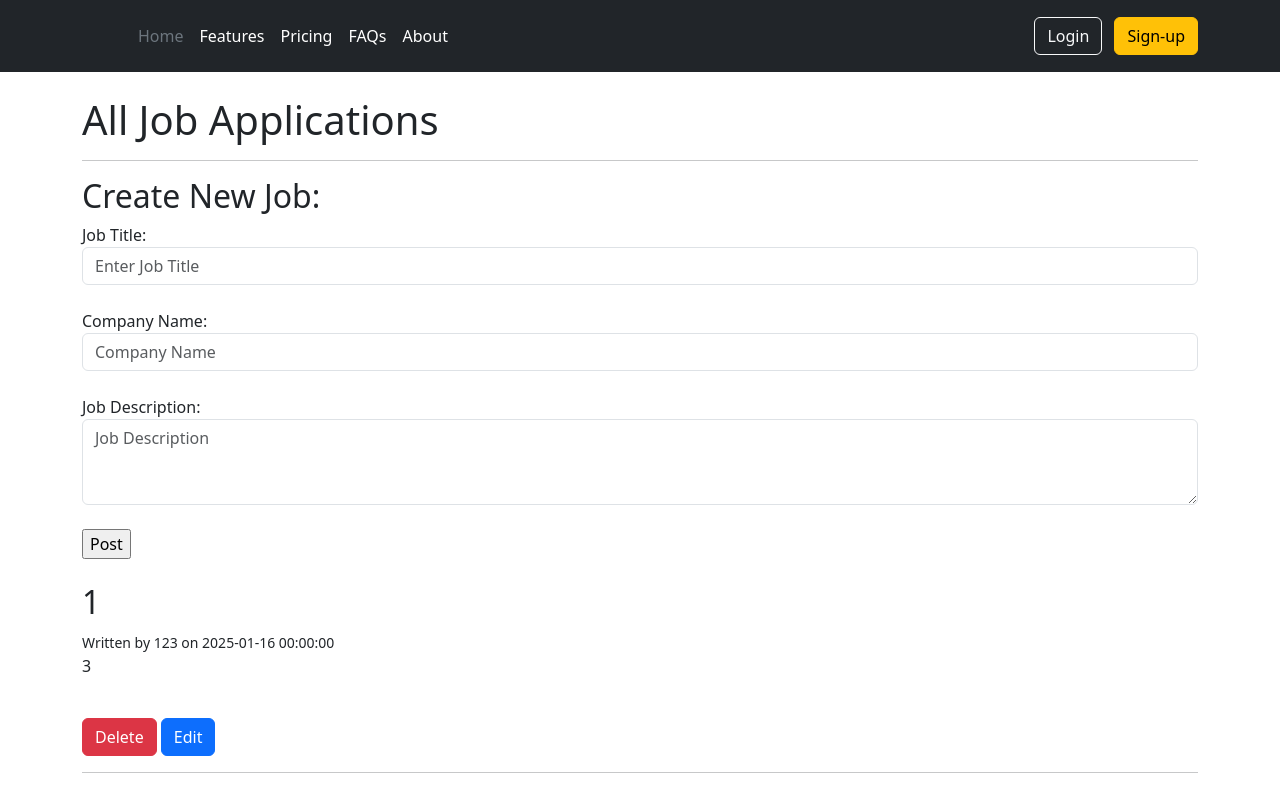
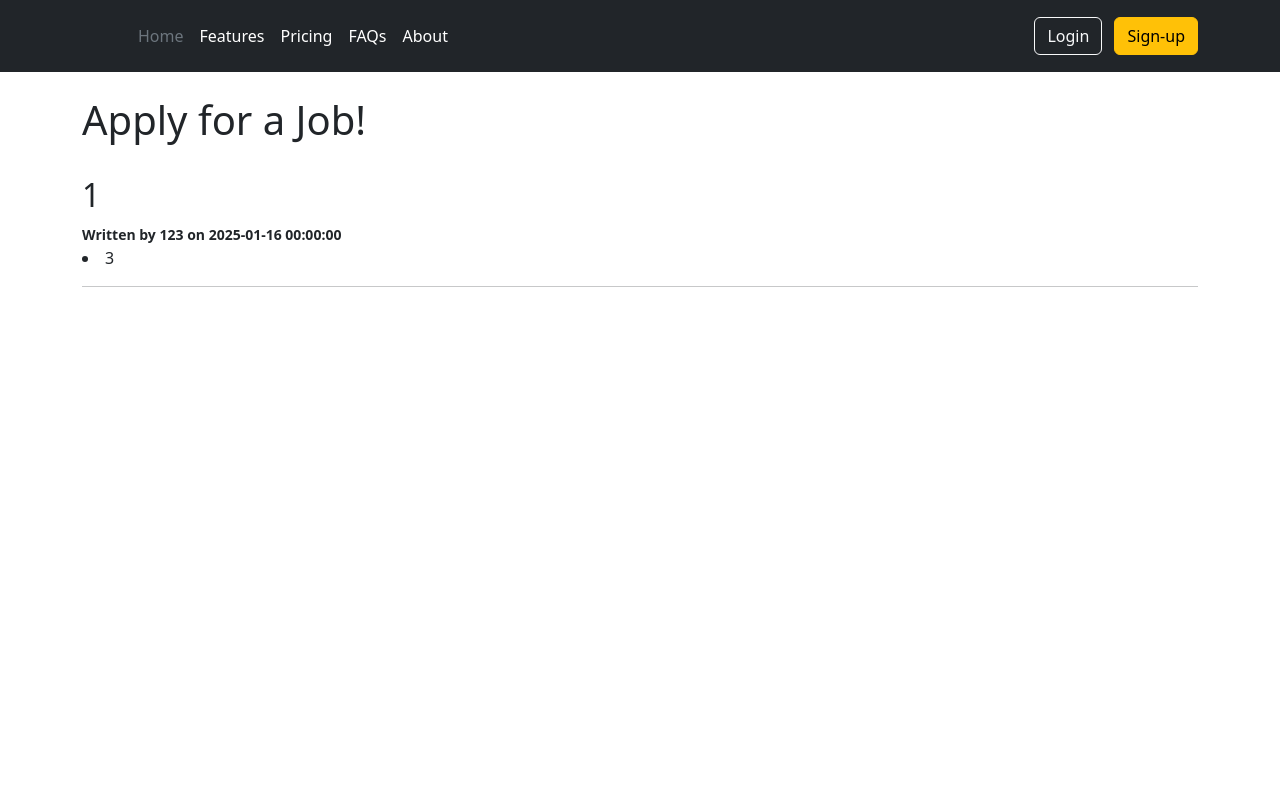
Before and after one commit to Jesse9475/FBLA_PROJECT_2024, a Flask app: page /posts in a window 1280 px wide. Run offline with Flask 3, Linux system fonts and the light colour scheme; data comes from the database, SQL or seed files in the repository; both versions use the stored data as it was after the commit.

Commit message:
Reworked Posts System & Fixed Job Application over work

```diff
--- a/app.py
+++ b/app.py
@@ -40,12 +40,13 @@ class BlogPost(db.Model):
     title = db.Column(db.String(100), nullable=False)
     content = db.Column(db.Text, nullable=False)
     author = db.Column(db.String(20), nullable=False, default='N/A')
-    date_posted = db.Column(db.DateTime, nullable=False, default=datetime.utcnow)
+    date_posted = db.Column(db.DateTime, nullable=False, default=datetime.utcnow().date())
 
     # Additional fields to store job application data
     applicant_name = db.Column(db.String(100), nullable=True)
     position = db.Column(db.String(100), nullable=True)
     cover_letter = db.Column(db.Text, nullable=True)
+
 
     def __repr__(self):
         return f'Blog post {self.id}'
@@ -56,10 +57,10 @@ class JobApplication(db.Model):
     applicant_name = db.Column(db.String(100), nullable=False)
     position = db.Column(db.String(100), nullable=False)
     cover_letter = db.Column(db.String(10000), nullable=False)
-    date_applied = db.Column(db.DateTime, nullable=False, default=datetime.utcnow)
+    date_applied = db.Column(db.DateTime, nullable=False, default=datetime.utcnow().date())
     approved = db.Column(db.Boolean, nullable=False, default=False)
     denied = db.Column(db.Boolean, nullable=False, default=False)
-
+    username_author = db.Column(db.String(100), nullable=False)
     def __repr__(self):
         return f'JobApplication({self.applicant_name}, {self.position}, {self.cover_letter})'
 
@@ -75,9 +76,9 @@ def index():
 def posts():
 
     if request.method == 'POST':
-        post_title = request.form['title']
-        post_content = request.form['content']
-        post_author = request.form['author']
+        post_title = request.form['applicant_name']
+        post_content = request.form['cover_letter']
+        post_author = request.form['position']
         new_post = BlogPost(title=post_title, content = post_content, author = post_author)
         db.session.add(new_post)
         db.session.commit()
@@ -87,35 +88,41 @@ def posts():
 
     return render_template('posts.html', posts = all_posts)
 
-@app.route('/posts/delete/<int:id>')
-def delete(id):
-    post = BlogPost.query.get_or_404(id)
-    db.session.delete(post)
-    db.session.commit()
-    return redirect('/posts')
+# @app.route('/posts/delete/<int:id>')
+# def delete(id):
+#     post = BlogPost.query.get_or_404(id)
+#     db.session.delete(post)
+#     db.session.commit()
+#     return redirect('/posts')
 
-@app.route('/posts/edit/<int:id>', methods = ['POST'])
-def edit(id):
+# @app.route('/posts/edit/<int:id>', methods = ['POST'])
+# def edit(id):
 
-    post = BlogPost.query.get_or_404(id)
-    if request.method == 'POST':
-        post.title = request.form['title']
-        post.content = request.form['content']
-        post.author = request.form['author']
-        db.session.commit()
-        return redirect('/posts')
-    else:
-        return render_template('edit.html', post = post)
+#     post = BlogPost.query.get_or_404(id)
+#     if request.method == 'POST':
+#         post.title = request.form['title']
+#         post.content = request.form['content']
+#         post.author = request.form['author']
+#         db.session.commit()
+#         return redirect('/posts')
+#     else:
+#         return render_template('edit.html', post = post)
 
-@app.route('/apply', methods=['GET', 'POST'])
+@app.route('/create_job_posting', methods=['GET', 'POST'])
 def apply():
+    if "username" not in session:
+        flash("You must be logged in to apply!", "warning")
+        return redirect('/')
+
     if request.method == 'POST':
         # Process form data
+        username_author = session['username']
         applicant_name = request.form['applicant_name']
         position = request.form['position']
         cover_letter = request.form.get('cover_letter', '')  # Optional field
 
         new_application = JobApplication(
+            username_author = username_author,
             applicant_name=applicant_name,
             position=position,
             cover_letter=cover_letter
@@ -124,9 +131,9 @@ def apply():
         db.session.commit()
 
         flash('Your application has been submitted successfully!', 'success')
-        return redirect('/apply')  # Redirect back to the apply page or a confirmation page
+        return redirect('/create_job_posting')  # Redirect back to the apply page or a confirmation page
 
-    return render_template('apply.html')  # Render the application form page on GET request
+    return render_template('create_job_posting.html')  # Render the application form page on GET request
 
 #Login
 @app.route("/login", methods = ['POST'])
@@ -210,9 +217,9 @@ def approve_application(id):
 
     # Create a new BlogPost entry based on the approved application
     new_post = BlogPost(
-        title=f"Job Application Approved: {application.position}",
-        content=f"Application by {application.applicant_name} has been approved.\n\nCover Letter:\n{application.cover_letter}",
-        author="Admin",  # Assuming admin is the author
+        title=application.applicant_name,
+        content=application.cover_letter,
+        author= application.username_author,
         applicant_name=application.applicant_name,
         position=application.position,
         cover_letter=application.cover_letter
@@ -221,7 +228,6 @@ def approve_application(id):
     db.session.commit()
 
     return redirect('/admin/applications')
-
 
 #Deny Route
 @app.route('/admin/applications/deny/<int:id>')
--- a/templates/admin_applications.html
+++ b/templates/admin_applications.html
@@ -2,15 +2,15 @@
 
 {% block body %}
 <div class="container">
-    <h2>Unapproved Job Applications</h2>
+    <h2>Unapproved Job Postings</h2>
 
     <!-- Check if there are applications -->
     {% if applications %}
     <table class="table table-striped">
         <thead>
             <tr>
-                <th>Applicant Name</th>
-                <th>Position</th>
+                <th>Copmany Name</th>
+                <th>Job Position</th>
                 <th>Actions</th>
             </tr>
         </thead>
--- a/templates/posts.html
+++ b/templates/posts.html
@@ -6,38 +6,14 @@
 
 {% block body %}
 <br>
-<h1>All Job Applications</h1>
-
-    <hr>
-    <h2>Create New Job:</h2>
-    <form action = '/posts' method = 'POST'>
-        <label for = "title">Job Title:</label>
-        <input class="form-control" type="text" name = 'title' id = 'title' placeholder="Enter Job Title" aria-label="Enter Job Title">
-        <br>
-        <label for="author">Company Name:</label>
-        <input class="form-control" type="text" name = 'author' id = 'author' placeholder="Company Name" aria-label="Company Name">
-        <br>
-        <label for="content">Job Description:</label>
-        <textarea class="form-control" id="exampleFormControlTextarea1" rows="3" id = 'content' placeholder = "Job Description" aria-label = "Job Description" name = 'content'></textarea>
-        <br>
-        <input type = 'submit' value = 'Post'>
-    </form>
-
+<h1>Apply for a Job!</h1>
     {% for post in posts %}
         <br>
         <h2>{{post.title}}</h2>
+        <b><small> Written by {{post.author}} on {{post.date_posted}} </small></b>
+        <li>{{post.content}}</li>
+        <hr>
 
-        {% if post.author %}
-            <small> Written by {{post.author}} on {{post.date_posted}} </small>
-        {% else %}
-            <small> Written by anonymous on {{post.date_posted}}</small>
-        {% endif %}
-
-        <p>{{post.content}}</p>
-        <br>
-        <a class = "btn btn-danger"  href = '/posts/delete/{{post.id}}'>Delete</a>
-        <a class = "btn btn-primary" href = '/posts/edit/{{post.id}}'>Edit</a>
-        <hr>
     {% endfor %}
 
 {% endblock %}
```
Also changed, not shown: templates/apply.html (deleted, +0 -45 lines), templates/create_job_posting.html (added, +41 -0 lines), instance/applications.db, instance/posts.db, instance/users.db.
